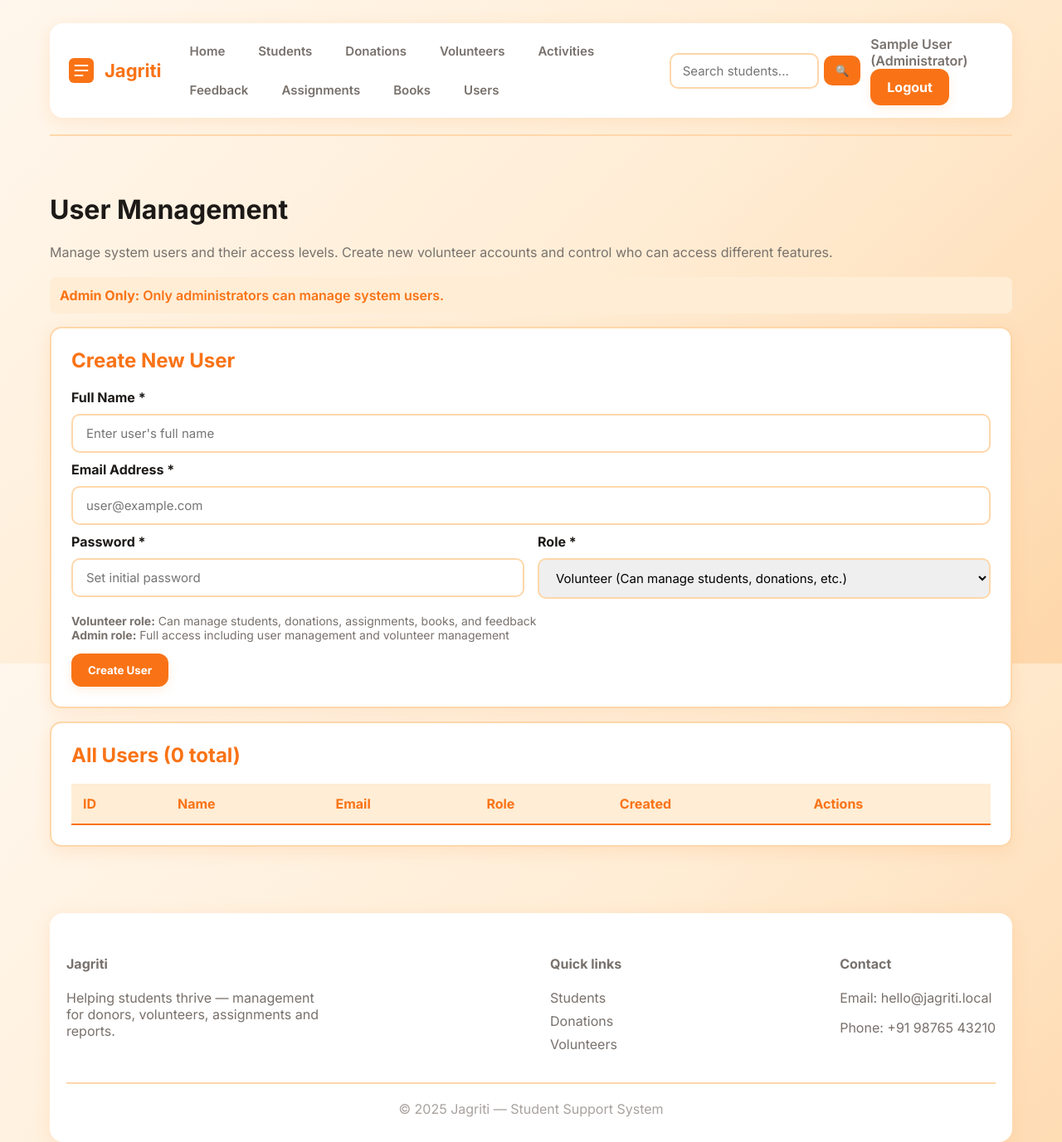
After one commit to AndDe-gourav/ja, a PHP site: page /users.php in a window 1280 px wide. The commit adds this page. Shown: the whole page at 83% size. Run offline with PHP 8.4, Linux system fonts and the light colour scheme; the visitor is signed in with stand-in values (Sample User, id 1); lists and menus that the app fills with data are empty.

Commit message:
Enhance user roles and permissions for managing application features
Implement role-based access control with new authentication checks in API endpoints and navigation, along with the addition of a user management interface for administrators.

Replit-Commit-Author: Agent
Replit-Commit-Session-Id: 466cedd2-df7b-4461-9fab-0c5a54a9021c
Replit-Commit-Checkpoint-Type: intermediate_checkpoint
Replit-Commit-Event-Id: 6444e384-e773-4274-b563-2ce290320258
Replit-Commit-Screenshot-Url: https://storage.googleapis.com/screenshot-production-us-central1/93ce200a-249e-4a2f-8bab-7fe351b562e2/466cedd2-df7b-4461-9fab-0c5a54a9021c/SwFEj0f

```diff
--- a/includes/navbar.php
+++ b/includes/navbar.php
@@ -1,12 +1,13 @@
 <?php
-if (session_status() === PHP_SESSION_NONE) session_start();
-$logged_in = !empty($_SESSION['user']);
+require_once __DIR__ . '/auth.php';
+$logged_in = is_logged_in();
+$user = current_user();
 ?>
 <header class="site-header">
   <div class="left">
     <a class="logo" href="index.php">
       <svg width="36" height="36" viewBox="0 0 24 24" fill="none" xmlns="http://www.w3.org/2000/svg" aria-hidden="true">
-        <rect x="2" y="2" width="20" height="20" rx="4" fill="#111827"/>
+        <rect x="2" y="2" width="20" height="20" rx="4" fill="#f97316"/>
         <path d="M7 12h10M7 8h10M7 16h6" stroke="#fff" stroke-width="1.2" stroke-linecap="round"/>
       </svg>
       <span>Jagriti</span>
@@ -15,23 +16,53 @@ $logged_in = !empty($_SESSION['user']);
 
   <nav class="main-nav">
     <a href="index.php">Home</a>
+
+    <?php if ($logged_in && can_manage_students()): ?>
       <a href="students.php">Students</a>
+    <?php endif; ?>
+
+    <?php if ($logged_in && can_manage_donations()): ?>
       <a href="donations.php">Donations</a>
+    <?php endif; ?>
+
+    <?php if ($logged_in && can_manage_volunteers()): ?>
       <a href="volunteers.php">Volunteers</a>
+    <?php endif; ?>
+
+    <?php if ($logged_in): ?>
       <a href="activities.php">Activities</a>
+    <?php endif; ?>
+
+    <?php if ($logged_in && can_manage_feedback()): ?>
       <a href="feedback.php">Feedback</a>
+    <?php endif; ?>
+
+    <?php if ($logged_in && can_manage_assignments()): ?>
       <a href="assignments.php">Assignments</a>
+    <?php endif; ?>
+
+    <?php if ($logged_in && can_manage_books()): ?>
       <a href="books.php">Books</a>
+    <?php endif; ?>
+
+    <?php if ($logged_in && is_admin()): ?>
+      <a href="users.php">Users</a>
+    <?php endif; ?>
   </nav>
 
   <div class="right">
+    <?php if ($logged_in && can_manage_students()): ?>
     <form class="search" action="students.php" method="get" role="search">
       <input name="q" placeholder="Search students..." aria-label="Search students">
       <button type="submit" aria-label="Search">🔍</button>
     </form>
+    <?php endif; ?>
+
     <div class="auth">
       <?php if ($logged_in): ?>
-        <span class="hi">Hi, <?=htmlspecialchars($_SESSION['user']['name'])?></span>
+        <span class="hi" title="<?=get_role_name($user['role'])?>">
+          <?=htmlspecialchars($user['name'])?> (<?=get_role_name($user['role'])?>)
+        </span>
         <a class="btn" href="logout.php">Logout</a>
       <?php else: ?>
         <a class="btn ghost" href="login.php">Login</a>
--- /dev/null
+++ b/public/users.php
@@ -0,0 +1,136 @@
+<?php
+require __DIR__ . '/../config/db.php';
+require __DIR__ . '/../includes/auth.php';
+require_admin(); // Only admins can manage users
+
+if ($_SERVER['REQUEST_METHOD'] === 'POST' && ($_POST['action'] ?? '') === 'create') {
+    $name = $_POST['name'] ?? '';
+    $email = $_POST['email'] ?? '';
+    $password = $_POST['password'] ?? '';
+    $role = $_POST['role'] ?? 'volunteer';
+
+    if ($name && $email && $password) {
+        try {
+            $hash = password_hash($password, PASSWORD_DEFAULT);
+            $stmt = $pdo->prepare("INSERT INTO users (name, email, password, role) VALUES (?,?,?,?)");
+            $stmt->execute([$name, $email, $hash, $role]);
+            $_SESSION['flash'] = 'User created successfully!';
+        } catch (Exception $e) {
+            $_SESSION['flash'] = 'Error: ' . $e->getMessage();
+        }
+    }
+    header('Location: users.php');
+    exit;
+}
+
+if ($_SERVER['REQUEST_METHOD'] === 'POST' && ($_POST['action'] ?? '') === 'delete') {
+    $id = $_POST['id'] ?? 0;
+    // Prevent admin from deleting themselves
+    if ($id != current_user()['id']) {
+        $stmt = $pdo->prepare("DELETE FROM users WHERE id = ?");
+        $stmt->execute([$id]);
+        $_SESSION['flash'] = 'User deleted successfully!';
+    } else {
+        $_SESSION['flash'] = 'Error: Cannot delete your own account!';
+    }
+    header('Location: users.php');
+    exit;
+}
+
+$users = [];
+try {
+    $users = $pdo->query("SELECT id, name, email, role, created_at FROM users ORDER BY role, name")->fetchAll();
+} catch (Exception $e) {}
+
+include __DIR__ . '/../includes/header.php';
+include __DIR__ . '/../includes/navbar.php';
+?>
+<div class="container">
+  <h1>User Management</h1>
+  <p style="color: var(--muted); margin-bottom: 20px;">Manage system users and their access levels. Create new volunteer accounts and control who can access different features.</p>
+  <p style="background: var(--accent-light); padding: 12px; border-radius: 8px; color: var(--accent); font-weight: 600;">
+    <strong>Admin Only:</strong> Only administrators can manage system users.
+  </p>
+
+  <?php if (!empty($_SESSION['flash'])): ?>
+    <div class="success"><?= $_SESSION['flash'] ?></div>
+    <?php unset($_SESSION['flash']); ?>
+  <?php endif; ?>
+
+  <div class="panel">
+    <h2>Create New User</h2>
+    <form method="post">
+      <input type="hidden" name="action" value="create">
+
+      <label><strong>Full Name *</strong></label>
+      <input name="name" required placeholder="Enter user's full name">
+
+      <label><strong>Email Address *</strong></label>
+      <input name="email" type="email" required placeholder="user@example.com">
+
+      <div style="display: grid; grid-template-columns: 1fr 1fr; gap: 16px;">
+        <div>
+          <label><strong>Password *</strong></label>
+          <input name="password" type="password" required placeholder="Set initial password">
+        </div>
+        <div>
+          <label><strong>Role *</strong></label>
+          <select name="role" required>
+            <option value="volunteer">Volunteer (Can manage students, donations, etc.)</option>
+            <option value="admin">Administrator (Full access)</option>
+          </select>
+        </div>
+      </div>
+
+      <p style="color: var(--muted); font-size: 14px; margin-top: 8px;">
+        <strong>Volunteer role:</strong> Can manage students, donations, assignments, books, and feedback<br>
+        <strong>Admin role:</strong> Full access including user management and volunteer management
+      </p>
+
+      <button class="btn" type="submit">Create User</button>
+    </form>
+  </div>
+
+  <div class="panel">
+    <h2>All Users (<?php echo count($users); ?> total)</h2>
+    <table class="striped">
+      <thead>
+        <tr>
+          <th>ID</th>
+          <th>Name</th>
+          <th>Email</th>
+          <th>Role</th>
+          <th>Created</th>
+          <th>Actions</th>
+        </tr>
+      </thead>
+      <tbody>
+        <?php foreach($users as $u): ?>
+        <tr>
+          <td><?=$u['id']?></td>
+          <td><strong><?=htmlspecialchars($u['name'])?></strong></td>
+          <td><?=htmlspecialchars($u['email'])?></td>
+          <td>
+            <span style="background: <?=$u['role'] === 'admin' ? 'var(--accent)' : 'var(--accent-2)'?>; color: #fff; padding: 4px 8px; border-radius: 6px; font-weight: 600; font-size: 12px;">
+              <?=get_role_name($u['role'])?>
+            </span>
+          </td>
+          <td><?=$u['created_at']?></td>
+          <td>
+            <?php if ($u['id'] != current_user()['id']): ?>
+              <form style="display:inline" method="post">
+                <input type="hidden" name="action" value="delete">
+                <input type="hidden" name="id" value="<?=$u['id']?>">
+                <button class="btn small" type="submit" onclick="return confirm('Delete this user? This action cannot be undone.')">Delete</button>
+              </form>
+            <?php else: ?>
+              <span style="color: var(--muted); font-style: italic;">Current User</span>
+            <?php endif; ?>
+          </td>
+        </tr>
+        <?php endforeach;?>
+      </tbody>
+    </table>
+  </div>
+</div>
+<?php include __DIR__ . '/../includes/footer.php'; ?>
```
Also changed, not shown: api/student_api.php (+15 -4 lines), api/volunteer_api.php (+7 -3 lines), public/assignments.php (+8 -2 lines), public/books.php (+8 -2 lines), public/donations.php (+8 -2 lines), public/feedback.php (+9 -3 lines), public/students.php (+9 -2 lines), public/volunteers.php (+21 -2 lines), 1 other file. Lines whose indentation alone changed are shown as unchanged.
